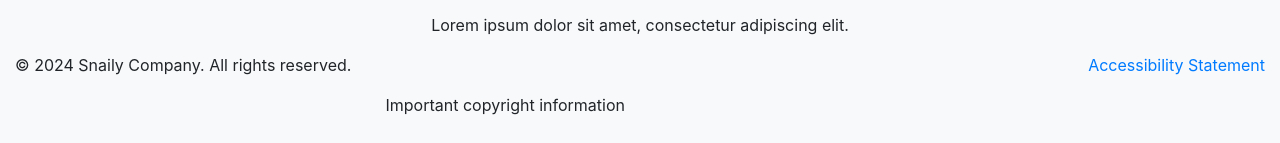
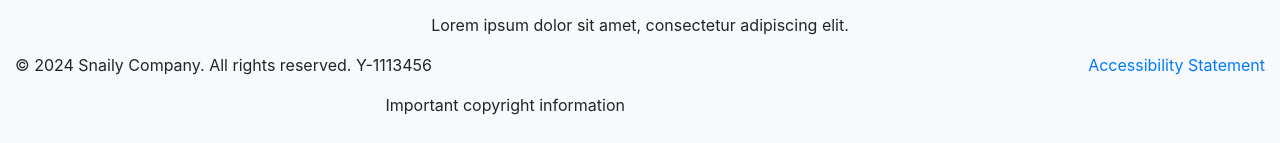
Before and after one commit to El-SaMa/Verkotonkauppa, a plain HTML site: page index.html in a window 1280 px wide. Shown: the part 563-706 px from the top of the page. Drawn offline with nearby package versions, Linux system fonts and the light colour scheme.

Commit message:
AB#22 Update index.html

```diff
--- a/index.html
+++ b/index.html
@@ -66,7 +66,7 @@
         <p class="text-center">Lorem ipsum dolor sit amet, consectetur adipiscing elit.</p>
         <div class="row">
             <div class="col-md-6">
-                <p>&copy; 2024 Snaily Company. All rights reserved.</p>
+                <p>&copy; 2024 Snaily Company. All rights reserved. Y-1113456</p>
             </div>
             <div class="col-md-6 text-right">
                 <a href="accessibility.html" aria-label="Read about our commitment to accessible browsing experience">Accessibility Statement</a>
```
